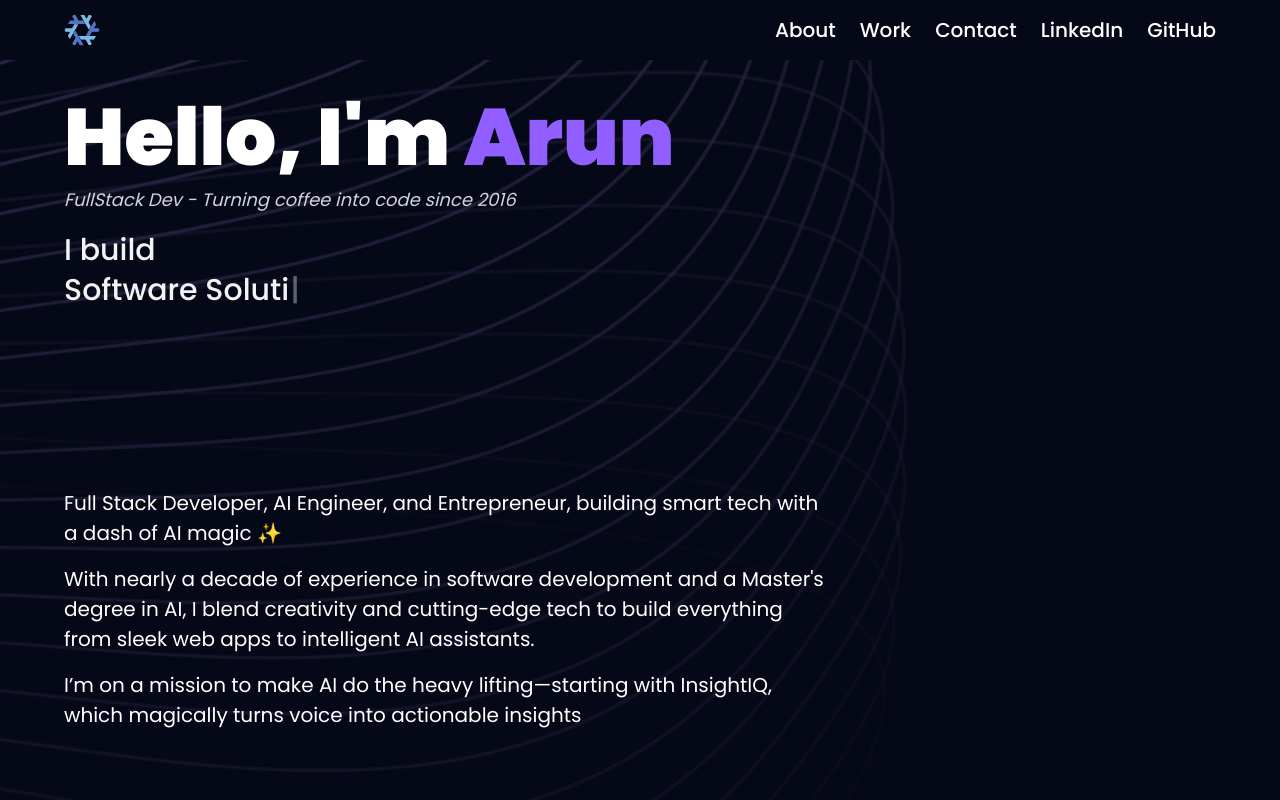
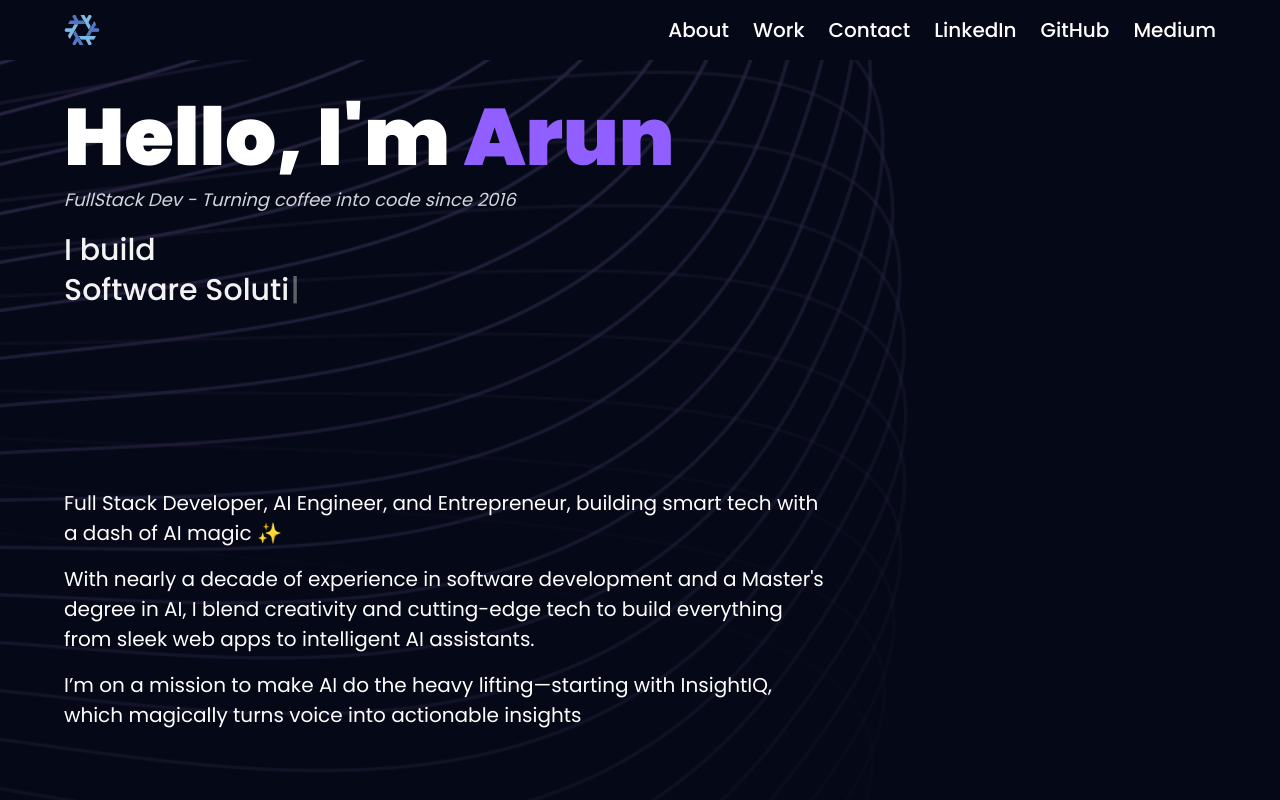
Before and after one commit to ArunSingh1/arun-portfolio, a React (Vite) app: page / in a window 1280 px wide. Shown: the top 800 px of the page. Built offline with nearby package versions, Linux system fonts and the light colour scheme.

Commit message:
meduim added

```diff
--- a/src/App.jsx
+++ b/src/App.jsx
@@ -27,7 +27,7 @@ const App = () => {
         {/* <Works /> */}
 
         <div className="relative z-0">
-          /<Contact />
+          <Contact />
           {/* <StarsCanvas /> */}
         </div>
       </div>
--- a/src/components/Contact.jsx
+++ b/src/components/Contact.jsx
@@ -18,6 +18,9 @@ const Contact = () => {
         <p className="mt-12 text-white text-[17px] max-w-3xl leading-[30px]">
         Got an idea, a project, or just want to geek out over AI? Let’s connect on LinkedIn—I promise I won’t ghost you! 😉.
         </p>
+        {/* <p className="mt-12 text-white text-[17px] max-w-3xl leading-[30px]">
+        Or reach out to me on arunsinghmailid@gmail.com, I promise I won’t ghost you! 😉.
+        </p> */}
         <button
           onClick={openLinkedIn}
           className="mt-4 bg-tertiary py-3 px-8 rounded-xl outline-none w-fit text-white font-bold shadow-md shadow-primary"
--- a/src/components/Navbar.jsx
+++ b/src/components/Navbar.jsx
@@ -16,6 +16,11 @@ const Navbar = () => {
   const openGitHub = () => {
     const gitHubUrl = 'https://github.com/ArunSingh1';
     window.open(gitHubUrl);
+  };
+
+  const openMedium = () => {
+    const medUrl = 'https://medium.com/@arunsinghmailid';
+    window.open(medUrl);
   };
 
   useEffect(() => {
@@ -56,6 +61,14 @@ const Navbar = () => {
       >
         <button onClick={openGitHub}>GitHub</button>
       </li>
+      <li
+        className={`text-${
+          isSecondary ? 'secondary' : 'white'
+        } hover:text-white text-[20px] font-medium cursor-pointer`}
+      >
+        <button onClick={openMedium}>Medium</button>
+      </li>
+
     </ul>
   );
 
```
